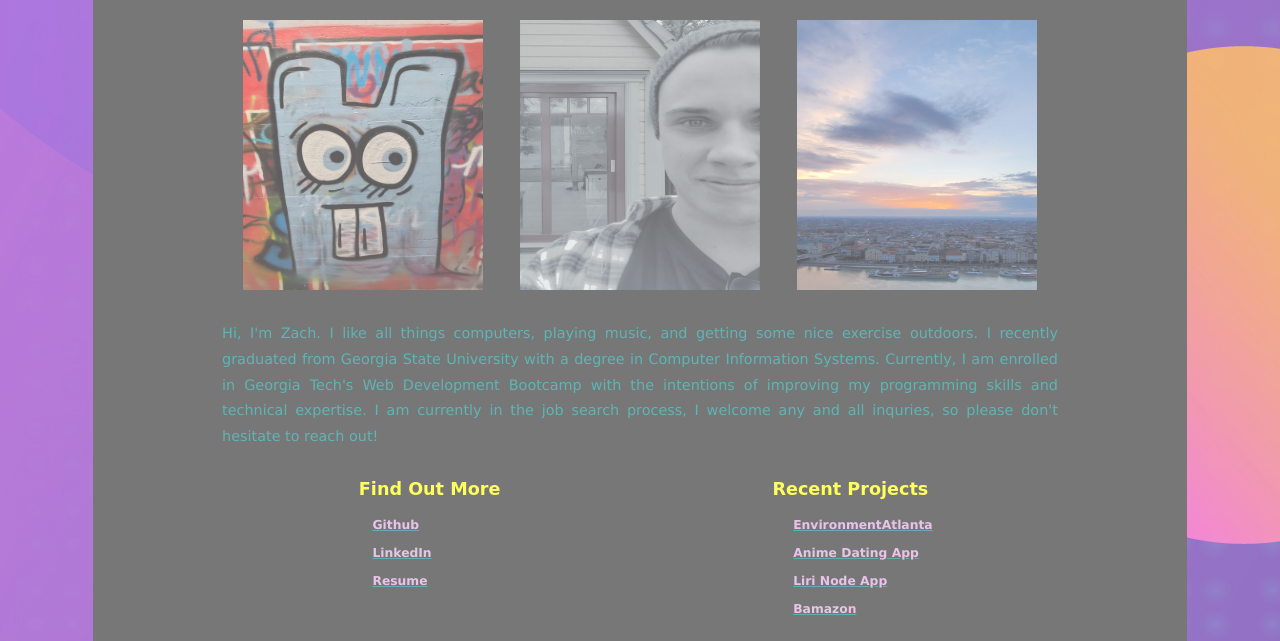
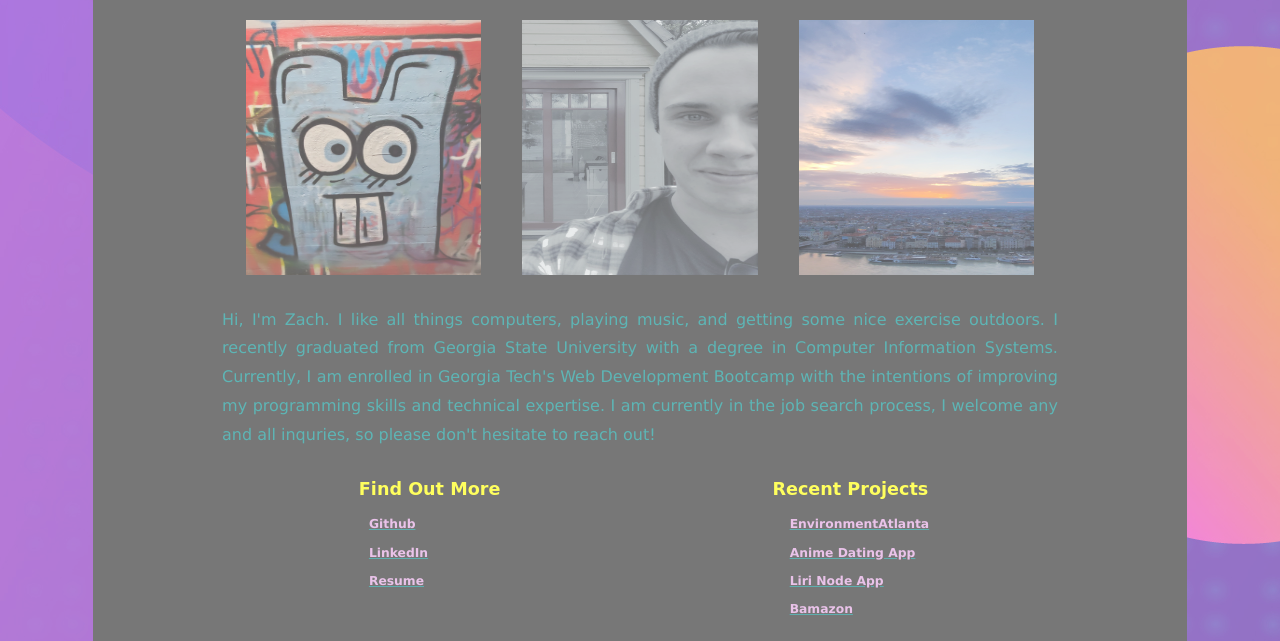
Before and after one commit to zscott92/z_portfolio, a website: page public/index.html in a window 1280 px wide. Shown: the part 159-800 px from the top of the page. Drawn offline with nearby package versions, Linux system fonts and the light colour scheme.

Commit message:
updated_2

```diff
--- a/public/css/style.css
+++ b/public/css/style.css
@@ -52,7 +52,7 @@ li {
     font-size: 1.1em;
     margin-top: 0.5%;
     text-align: left;
-    padding-left: 28%;
+    padding-left: 27%;
 }
 
 a {
@@ -64,8 +64,8 @@ a {
 
 img {
     margin: 0 auto;
-    height: 295px;
-    width: 265px;
+    height: 280px;
+    width: 260px;
     padding: 1.5%;
     position: flex;
 }
@@ -89,7 +89,7 @@ p {
     flex-wrap: wrap;
     width: 80%;
     color: darkcyan;
-    font-size: 0.9em;
+    font-size: 1em;
     padding: 0.3%;
 }
 
```
